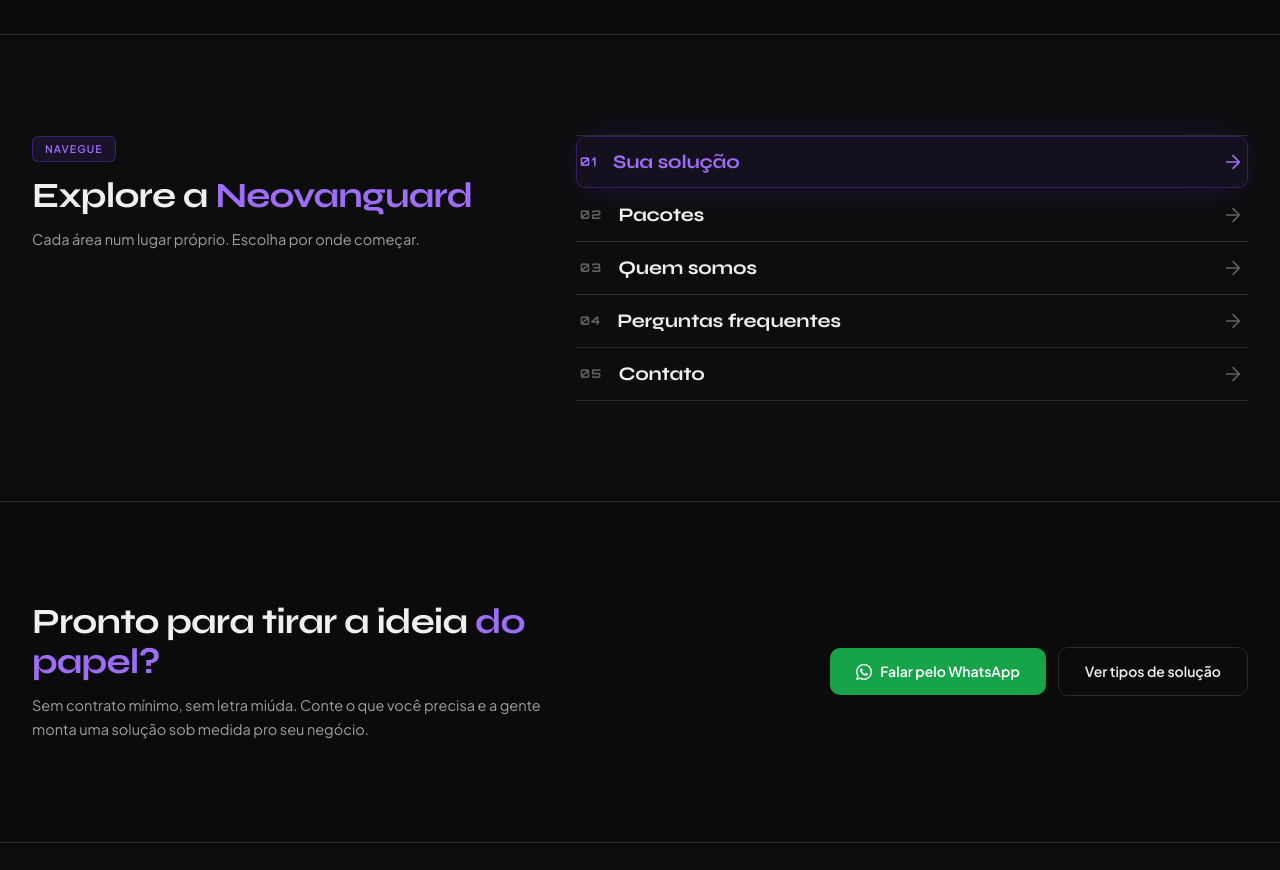
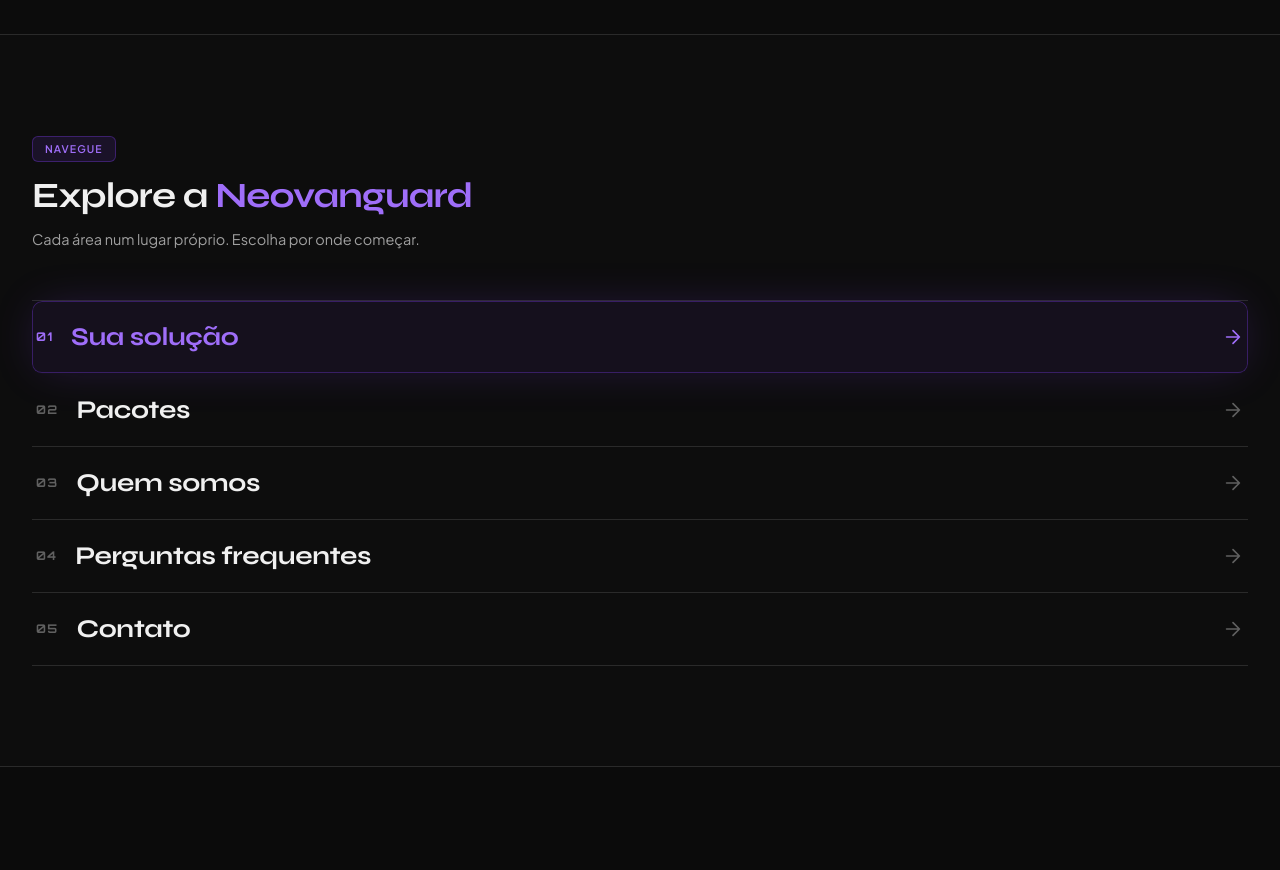
Before and after one commit to NEOpisa/NVGHUB, a Next.js app: page / in a window 1280 px wide. Shown: the part 1900-2770 px from the top of the page. Built offline with nearby package versions, Linux system fonts and the light colour scheme.

Commit message:
style(navegue): índice em coluna única (sem 2 colunas), itens com mais presença
- remove o grid de 2 colunas; cabeçalho em cima + lista vertical numerada
  abaixo (índice editorial), labels maiores e mais respiro

```diff
--- a/src/app/globals.css
+++ b/src/app/globals.css
@@ -2365,23 +2365,15 @@ body.site-loaded .hero-enter-5 { transition-delay: 0.64s; }
 
 /* ── Índice de áreas (home) ── */
 .explore { padding: var(--section-pad) 0; border-top: 1px solid var(--border); }
-.explore .inner {
-  display: grid;
-  grid-template-columns: minmax(0, 0.82fr) minmax(0, 1.18fr);
-  gap: clamp(36px, 6vw, 88px); align-items: start;
-}
-.explore-head { max-width: 620px; margin-bottom: 0; }
+.explore-head { max-width: 640px; margin-bottom: clamp(32px, 5vw, 48px); }
 .explore-list {
   display: flex; flex-direction: column;
   border-top: 1px solid var(--border);
 }
-@media (max-width: 860px) {
-  .explore .inner { grid-template-columns: 1fr; gap: 28px; }
-}
 .explore-link {
   display: flex;
-  align-items: center; gap: 16px;
-  padding: 15px 4px;
+  align-items: center; gap: 18px;
+  padding: clamp(16px, 2vw, 22px) 4px;
   border-bottom: 1px solid var(--border);
   text-decoration: none; color: var(--text-primary);
   position: relative; isolation: isolate;
@@ -2403,10 +2395,11 @@ body.site-loaded .hero-enter-5 { transition-delay: 0.64s; }
 .explore-label {
   flex: 1; min-width: 0;
   font-family: var(--font-display); font-weight: 700;
-  font-size: clamp(16px, 1.5vw, 21px); letter-spacing: -0.01em;
+  font-size: clamp(18px, 2vw, 26px); letter-spacing: -0.015em;
   line-height: 1.1;
 }
 .explore-desc { display: none; }
+.explore-index { flex-shrink: 0; }
 .explore-arrow {
   display: inline-flex; color: var(--text-muted);
   transition: transform 320ms var(--ease-out), color 250ms;
```
